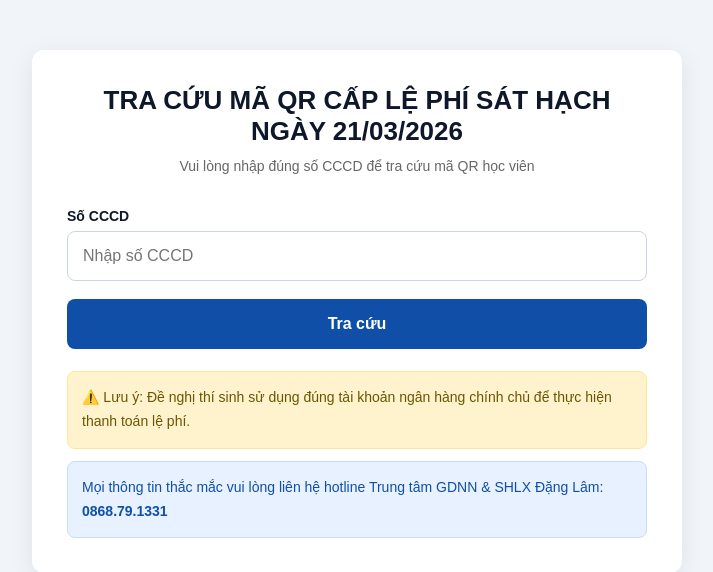
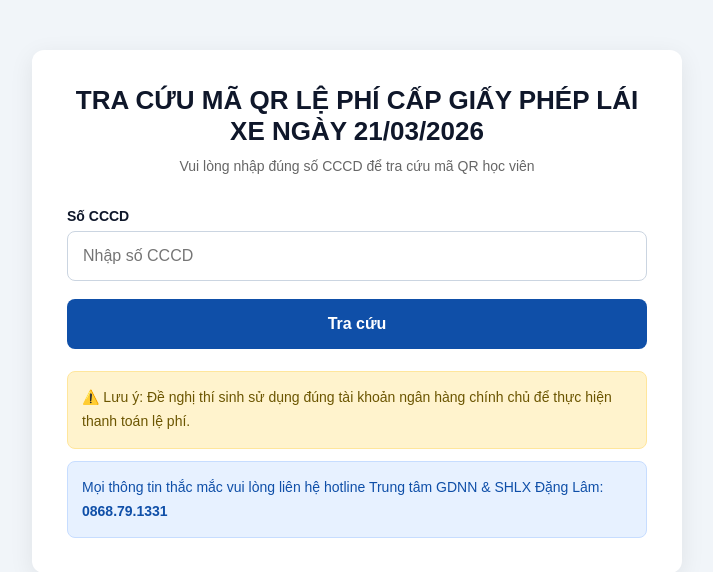
Before and after one commit to luvietnhan170697-glitch/qr-lephicapGPLX, a Flask app: page / in a window 1280 px wide. Shown: the part 113-685 px from the top of the page, without its empty margins (283-996 px from the left). Run offline with Flask 3, Linux system fonts and the light colour scheme.

Commit message:
Update title for QR code lookup section

```diff
--- a/templates/index.html
+++ b/templates/index.html
@@ -179,7 +179,7 @@ body{
 
 <div class="page">
     <div class="card">
-        <div class="title">TRA CỨU MÃ QR CẤP LỆ PHÍ SÁT HẠCH NGÀY 21/03/2026</div>
+        <div class="title">TRA CỨU MÃ QR LỆ PHÍ CẤP GIẤY PHÉP LÁI XE NGÀY 21/03/2026</div>
 
         <div class="desc">
             Vui lòng nhập đúng số CCCD để tra cứu mã QR học viên
```
